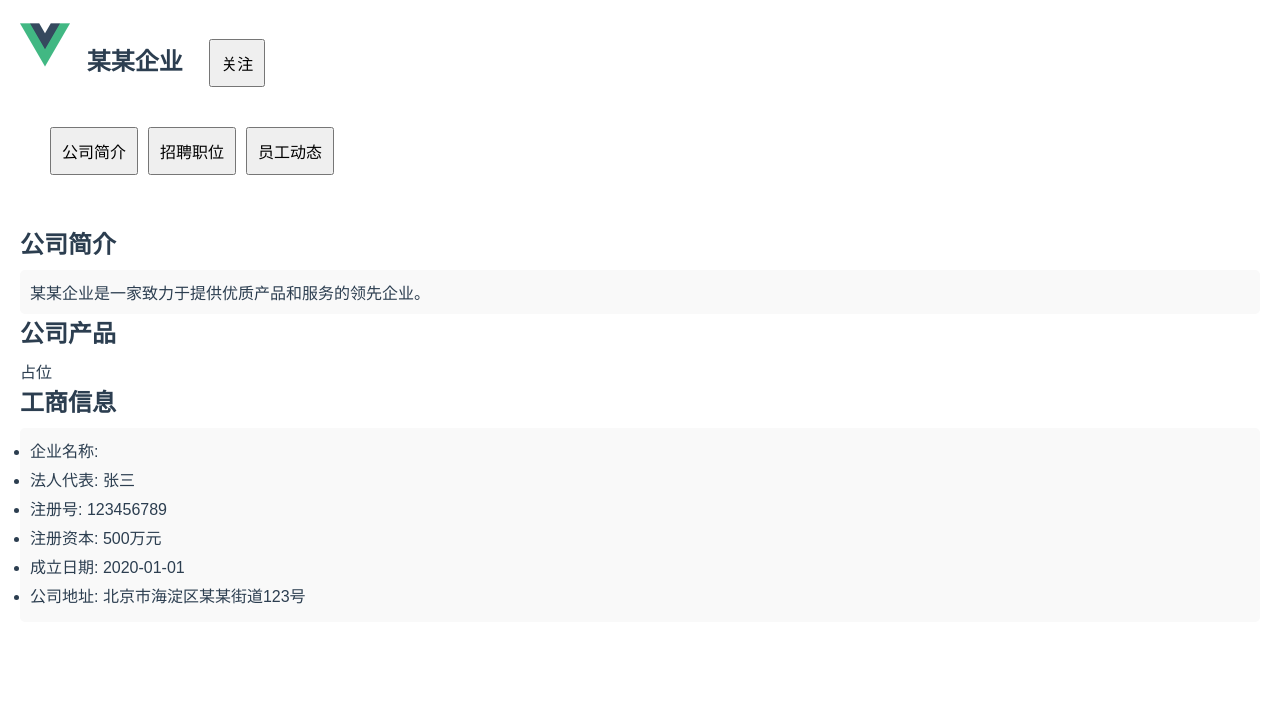
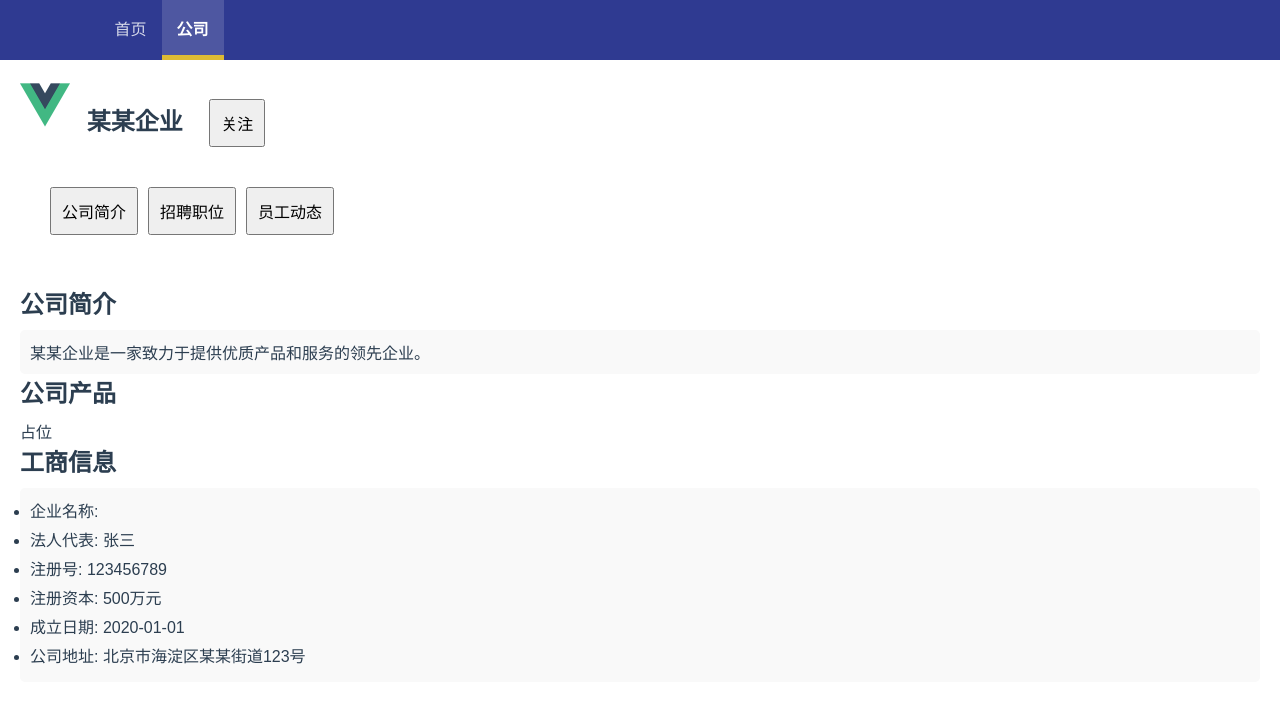
Before and after one commit to 2023-SE-13/24-SP-FrontEnd, a Vue app: page /company in a window 1280 px wide. Shown: the top 702 px of the page. Built offline with nearby package versions, Linux system fonts and the light colour scheme.

Commit message:
修改路由，将路由整合到children下

```diff
--- a/src/components/NaviBar.vue
+++ b/src/components/NaviBar.vue
@@ -16,8 +16,8 @@ export default {
         return {
             activeIndex: null,
             naviUnits: [
-                { content: "首页", link_to: "/" },
-                { content: "登录", link_to: "/login" }
+                { content: "首页", link_to: "/main" },
+                { content: "公司", link_to: "/company" }
             ]
         }
     },
@@ -26,6 +26,10 @@ export default {
             this.activeIndex = index
             console.log(this.activeIndex)
         }
+    },
+    created() {
+        const currentRouteIndex = this.naviUnits.findIndex(unit => unit.link_to == this.$route.path);
+        this.activeIndex = currentRouteIndex !== -1 ? currentRouteIndex : null;
     }
 }
 </script>
--- a/src/router/index.js
+++ b/src/router/index.js
@@ -19,6 +19,11 @@ const routes = [
       {
         path:'/main',
         component:()=>import('@/views/HomePage')
+      },
+      {
+        path: '/company',
+        name:'Company',
+        component: Company
       }
     ]
   },
```
